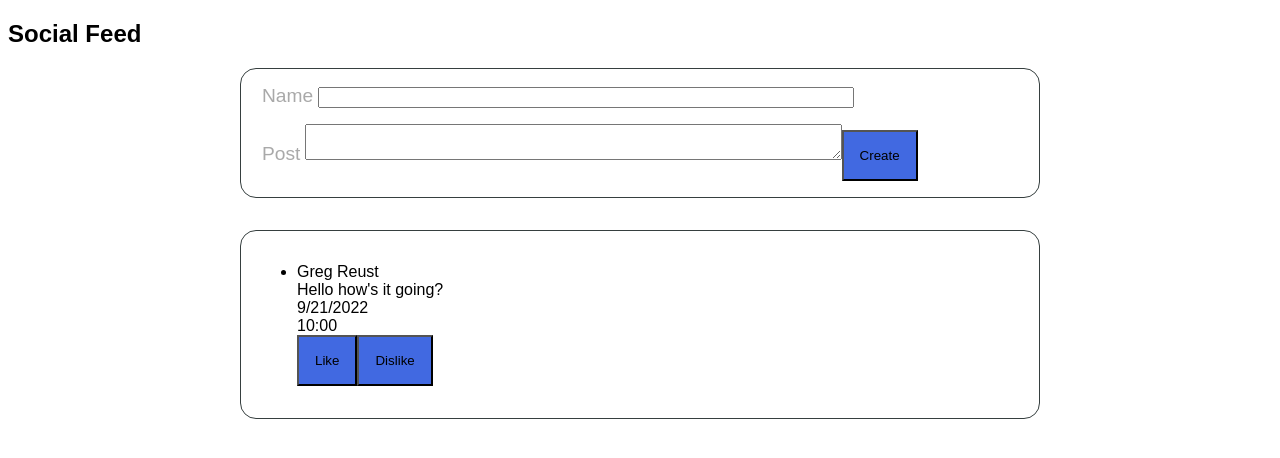
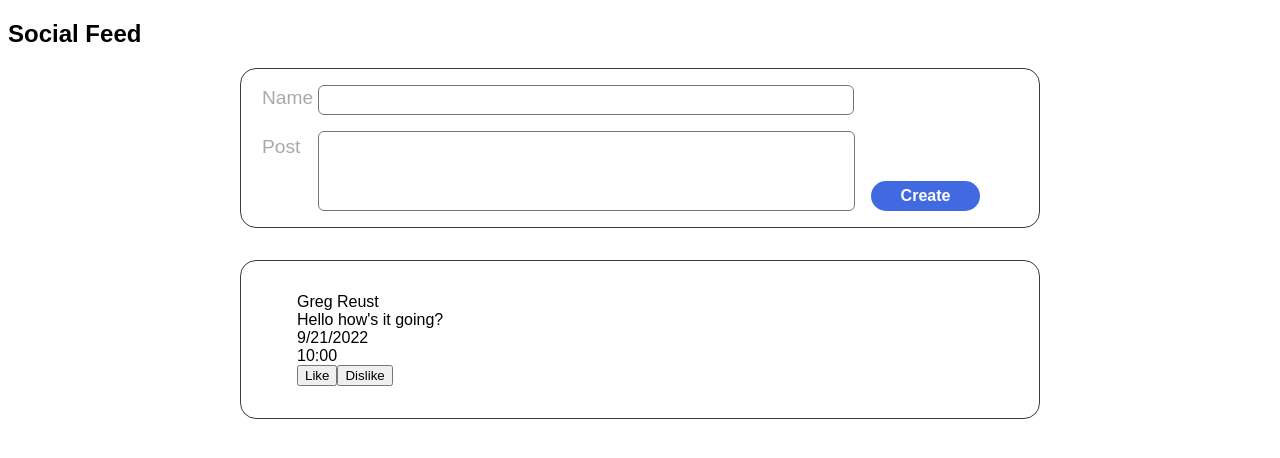
Before and after one commit to gregreust/Social-Feed-Clone, a React (Create React App) app in the folder social_feed/: page / in a window 1280 px wide. Shown: the top 458 px of the page. Built offline with nearby package versions, Linux system fonts and the light colour scheme.

Commit message:
Refined WritePost styling

```diff
--- a/social_feed/src/components/PostFeed.jsx
+++ b/social_feed/src/components/PostFeed.jsx
@@ -7,7 +7,7 @@ const PostFeed = ({postsArray}) => {
 
 
     return (
-        <ul>
+        <ul class="feed-list">
             {postsArray.map(post => <li><Post postObject={post}/></li>)}
         </ul>
      );
--- a/social_feed/src/components/WritePost.jsx
+++ b/social_feed/src/components/WritePost.jsx
@@ -31,7 +31,7 @@ const  WritePost = ({addNewPostInfo}) => {
             <div class="form-bottom">
                 <label>Post</label>
                 <textarea required value={body} onChange={(event) => setBody(event.target.value)}/>
-                <button>Create</button>
+                <button class="create">Create</button>
             </div>
 
         </form>
--- a/social_feed/src/index.css
+++ b/social_feed/src/index.css
@@ -7,12 +7,11 @@
 .header {
     background-color: white;
     padding: 60px 50px 60px 50px;
-    border-style: hidden;
+    border-bottom: 0px;
 
 }
 
 .container{
-    z-index: 1;
     max-width: 800px;
     margin: 0 auto;
     margin-bottom: 2rem;
@@ -34,25 +33,56 @@ label{
     font-weight: 500;
     font-size: larger;
     color:darkgray;
+
 }
 
 .form-top{
     padding-bottom: 1rem;
 }
 
-.form-bottom{
-    text-align: start;
+.form-top input {
+    min-height: 30px;
+    width: 70%;
+    border-style: solid;
+    border-width: 1px;
+    border-radius: 6px;
 }
 
-input {
-    width: 70%;
+.form-bottom{
+   display: flex;
+   text-align: left;
+
 }
 
-textarea{
+.form-bottom textarea {
     width: 70%;
+    min-height: 80px;
+    margin-left: 13px;
+    resize: none;
+    border-style: solid;
+    border-width: 1px;
+    border-radius: 6px;
 }
 
-button {
+
+
+.create {
     padding: 1rem;
     background-color: royalblue;
+    color: white;
+    font-size: medium;
+    font-weight: 600;
+    padding: 6px 30px;
+    border-style: hidden;
+    border-radius: 16px;
+    margin-inline: 1rem;
+    align-self: flex-end;
 }
+
+.reaction {
+
+}
+
+.feed-list {
+    list-style: none;
+}
```
